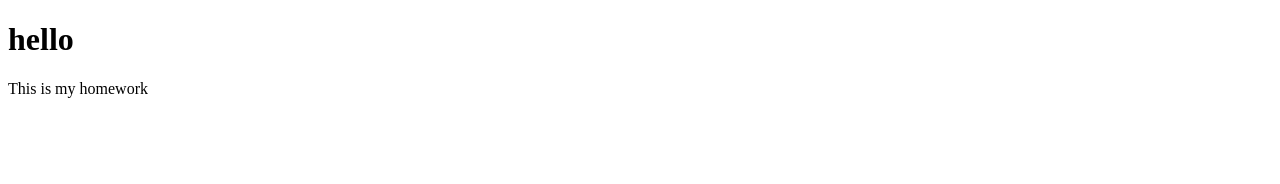
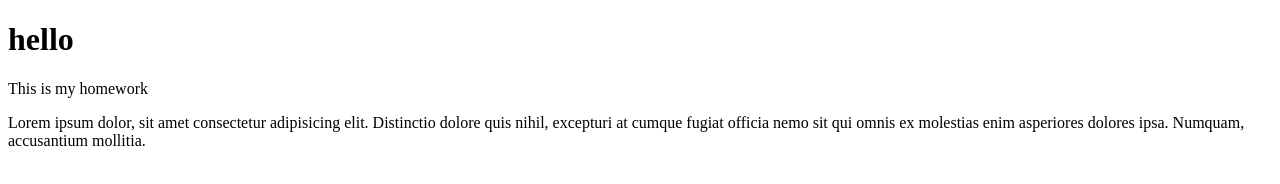
Before and after one commit to sreyletsao/homework, a plain HTML site: page index.html in a window 1280 px wide. Drawn offline with Linux system fonts and the light colour scheme.

Commit message:
homework

```diff
--- a/index.html
+++ b/index.html
@@ -8,5 +8,6 @@
 <body>
     <h1>hello</h1>
     <p>This is my homework</p>
+    <p>Lorem ipsum dolor, sit amet consectetur adipisicing elit. Distinctio dolore quis nihil, excepturi at cumque fugiat officia nemo sit qui omnis ex molestias enim asperiores dolores ipsa. Numquam, accusantium mollitia.</p>
 </body>
 </html>
```
